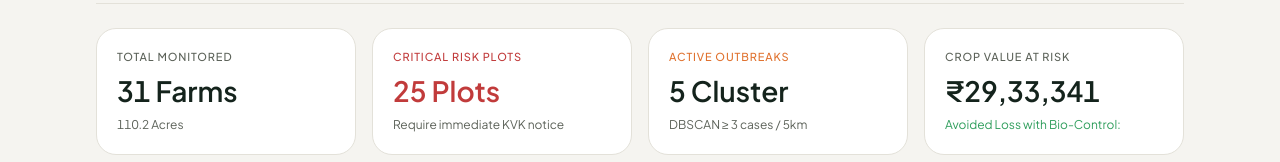
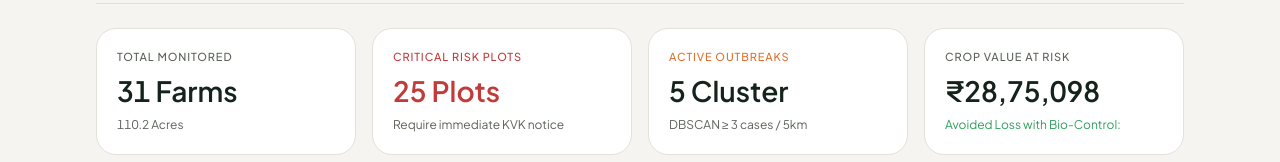
Before and after one commit to yashrajbishoyi/farmeezy, a Next.js app: page /officer in a window 1280 px wide. Shown: the part 209-371 px from the top of the page. Built offline with nearby package versions, Linux system fonts and the light colour scheme; no server answers; the database is empty.

Commit message:
perf(officer): pre-populate officer portal state for 0ms instant loading

```diff
--- a/src/app/officer/page.tsx
+++ b/src/app/officer/page.tsx
@@ -18,14 +18,16 @@ import { formatINR } from '@/lib/utils';
 import { DEMO_FARM_ID } from '@/lib/seeds/demo-farms';
 import { useTranslation } from '@/lib/context/LanguageContext';
 
+import { mockDb } from '@/lib/supabase/mock-db';
+
 export default function OfficerDashboardPage() {
   const { t } = useTranslation();
-  const [farms, setFarms] = useState<Farm[]>([]);
+  const [farms, setFarms] = useState<Farm[]>(() => mockDb.getFarms());
   const [clusters, setClusters] = useState<OutbreakCluster[]>([]);
-  const [reports, setReports] = useState<DiseaseReport[]>([]);
+  const [reports, setReports] = useState<DiseaseReport[]>(() => mockDb.getDiseaseReports());
   const [searchTerm, setSearchTerm] = useState('');
   const [selectedRiskFilter, setSelectedRiskFilter] = useState<'all' | 'critical' | 'high'>('all');
-  const [loading, setLoading] = useState(true);
+  const [loading, setLoading] = useState(false);
 
   useEffect(() => {
     loadOfficerData();
```
